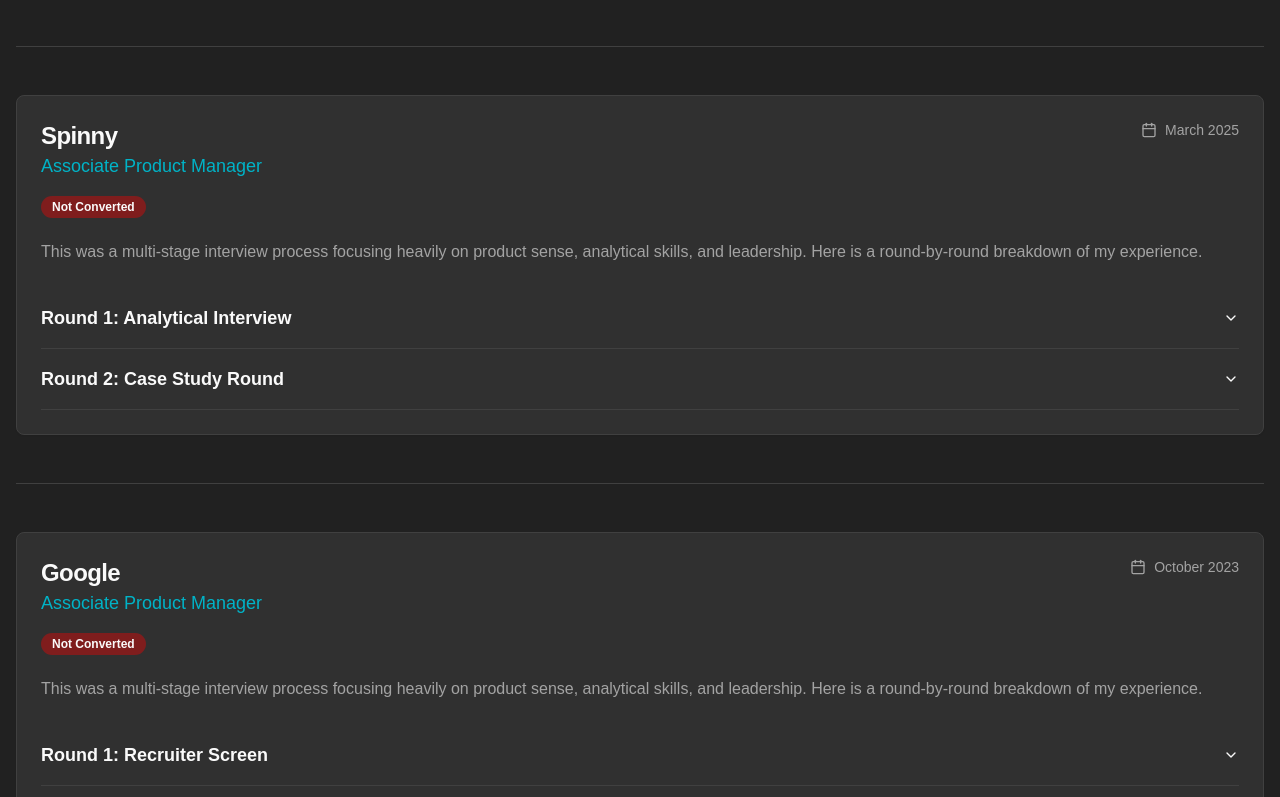
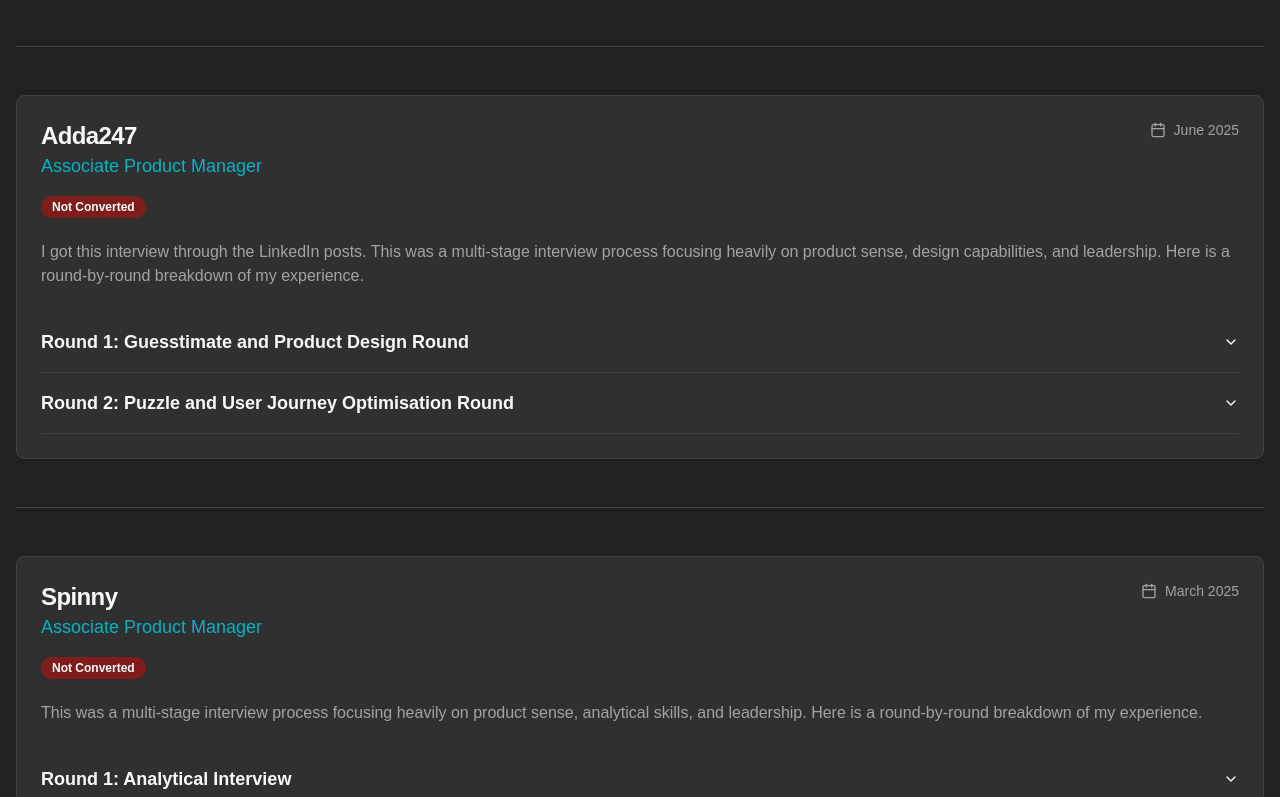
Before and after one commit to WebBhav/portfolio-pm, a Next.js app: page /interview-experience in a window 1280 px wide. Shown: the part 643-1440 px from the top of the page. Built offline with nearby package versions, Linux system fonts and the light colour scheme.

Commit message:
Adda247 (not converted) Associate Product Manager June 2025 I got this

```diff
--- a/src/app/interview-experience/page.tsx
+++ b/src/app/interview-experience/page.tsx
@@ -20,6 +20,23 @@
       {
         title: 'Round 2: Case Study Round',
         content: 'Started with a basic introduction and quickly paced up where a Quick RCA was presented, "There is a drop of 45% of repayment on the reminder message." It started basic but quickly went to the Data Journey. I started finding the data sources and finally caught that there may be a default in the format in which contact details are fetched, so message delivery is short, making the overall impact. Round completed with some HR question.',
+      },
+    ],
+  },
+  {
+    company: 'Adda247',
+    role: 'Associate Product Manager',
+    date: 'June 2025',
+    outcome: 'Not Converted',
+    introduction: 'I got this interview through the LinkedIn posts. This was a multi-stage interview process focusing heavily on product sense, design capabilities, and leadership. Here is a round-by-round breakdown of my experience.',
+    rounds: [
+      {
+        title: 'Round 1: Guesstimate and Product Design Round',
+        content: 'Started with a thorough resume discussion and cross-questioning. This was followed by a simple RCA, where I need to build a whole platform that simplifies the teaching experiences for the teachers and students across the country. I started by mentioning different personas and using the CIRCLES, and I evaluated each solution in a possible, prioritised manner. Also, proposed a GTM with it. The round ended with a guesstimate that asked how many cars are in Delhi.',
+      },
+      {
+        title: 'Round 2: Puzzle and User Journey Optimisation Round',
+        content: 'I was then asked quickly about my prior achievements, followed by a brief clarification of my resume. Moving on to the question, I was first asked how I would optimise the journey for the Adda247 study app for students. I started with the STAR but quickly transitioned to Pain Point and Persona solving according to current needs.',
       },
     ],
   },
```
